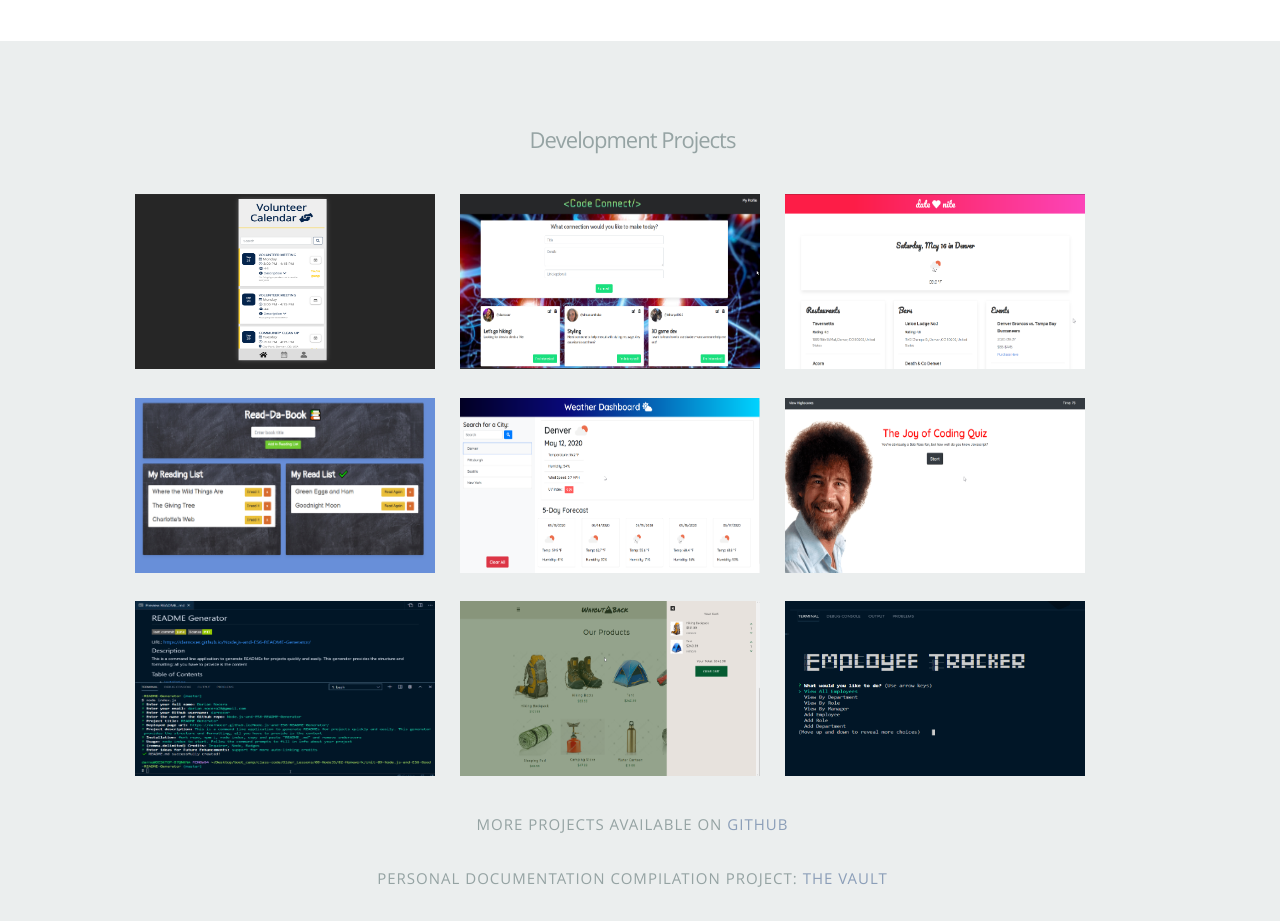
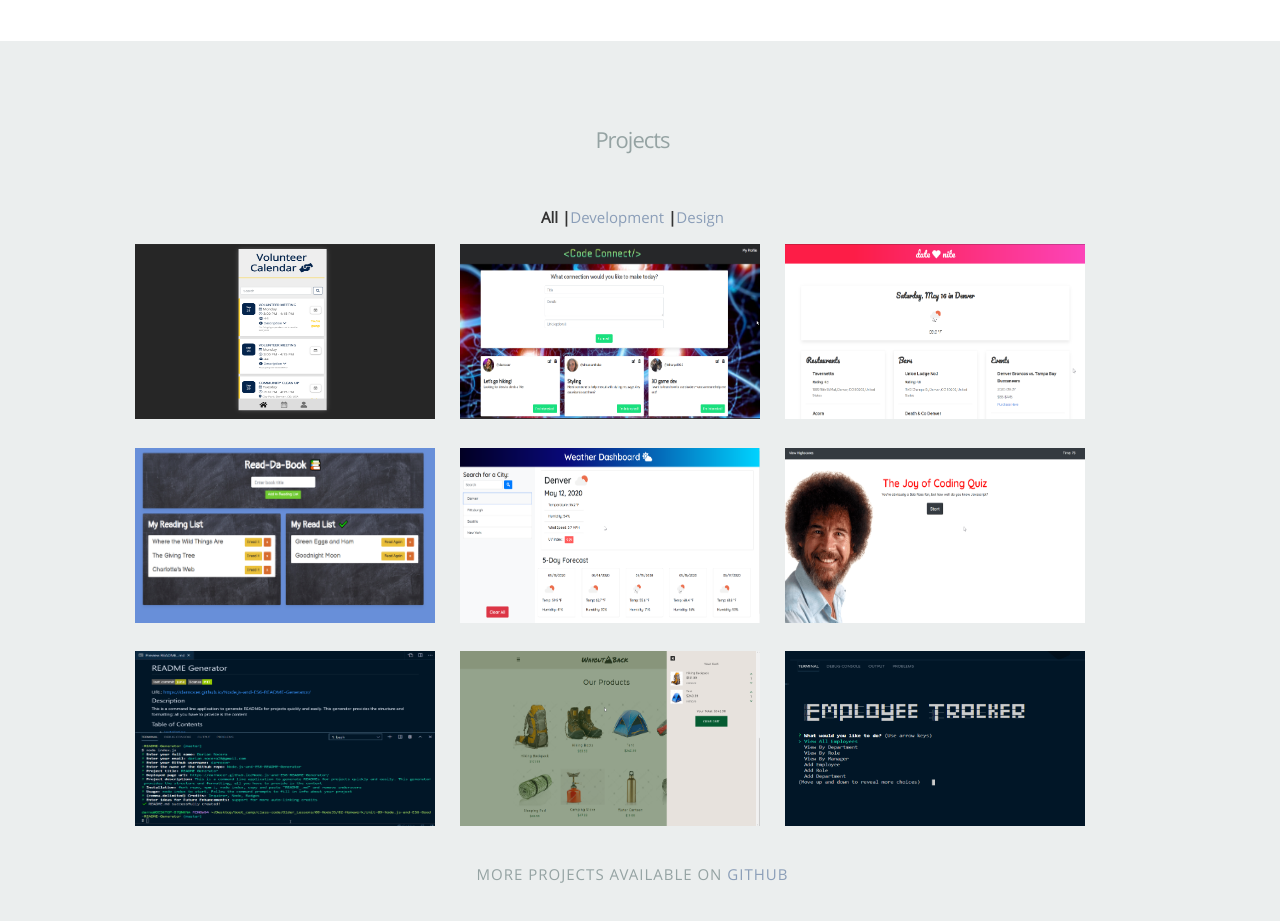
Before and after one commit to darnocer/React-Portfolio, a React (Create React App) app: page / in a window 1280 px wide. Shown: the part 2160-3081 px from the top of the page. Built offline with nearby package versions, Linux system fonts and the light colour scheme.

Commit message:
trying to get portfolio filter state to work

```diff
--- a/src/App.js
+++ b/src/App.js
@@ -11,10 +11,6 @@ import TUF from "./pages/TUF";
 
 function App() {
   const [resumeData, setResumeData] = useState({});
-
-  //   ReactGA.initialize("UA-110570651-1");
-  //   ReactGA.pageview(window.location.pathname);
-  // }
 
   useEffect(() => {
     getResumeData();
@@ -35,6 +31,8 @@ function App() {
     });
   }
 
+  console.log(resumeData);
+
   return (
     <div className="App">
       <Header data={resumeData.main} />
--- a/src/pages/Portfolio.js
+++ b/src/pages/Portfolio.js
@@ -1,30 +1,49 @@
-import React, { Component } from "react";
+import React, { useState, useEffect } from "react";
 
-class Portfolio extends Component {
-  render() {
-    console.log(this.props);
-    if (this.props.data) {
-      var projects = this.props.data.projects.map(function (projects) {
-        var projectImage = "images/portfolio/" + projects.image;
+function Portfolio(props) {
+  var portfolio = props.data;
+  console.log(portfolio);
+
+  const [filter, setFilter] = useState("all");
+  // const [projects, setProjects] = useState([]);
+
+  // useEffect(() => {
+  //   setProjects(portfolio);
+  // }, []);
+
+  // console.log(projects);
+
+  // useEffect(() => {
+  //   setProjects([]);
+  //   const filtered = props.data.projects.map((p) => ({
+  //     ...p,
+  //     filtered: p.category.includes(filter),
+  //   }));
+  //   setProjects(filtered);
+  // }, [filter]);
+
+  if (props.data) {
+    var projectCards = props.data.projects.map(function (p) {
+      var projectImage = "images/portfolio/" + p.image;
       return (
-          <div key={projects.title} className="columns portfolio-item">
+        <div key={p.title} className="columns portfolio-item">
           <div className="item-wrap">
-              <img alt={projects.title} src={projectImage} />
+            <img alt={p.title} src={projectImage} />
             <div className="overlay">
               <div className="portfolio-item-meta">
-                  <h5>{projects.title}</h5>
-                  <p>{projects.description}</p>
+                <h5>{p.title}</h5>
+                <p>{p.description}</p>
               </div>
             </div>
             <div className="link-icon">
-                {projects.url ? (
-                  <a href={projects.url} title={projects.title} target="_blank">
+              {p.url ? (
+                <a href={p.url} title={p.title} target="_blank">
                   <i className="fa fa-link fa-lg"></i>
                 </a>
               ) : null}
               &nbsp;&nbsp;&nbsp;
-                {projects.source ? (
-                  <a href={projects.source} title="Source Code" target="_blank">
+              {p.source ? (
+                <a href={p.source} title="Source Code" target="_blank">
                   <i className="fas fa-code fa-lg"></i>
                 </a>
               ) : null}
@@ -36,15 +55,37 @@ class Portfolio extends Component {
   }
 
   return (
+    <>
       <section id="portfolio">
         <div className="row">
           <div className="twelve columns collapsed">
-            <h1>Development Projects</h1>
-
+            <h1>Projects</h1>
+            <div className="filters">
+              <a
+                href="/#"
+                className={filter === "all" ? "active" : null}
+                onClick={() => setFilter("all")}>
+                All
+              </a>{" "}
+              <span className="separator">|</span>
+              <a
+                href="/#"
+                className={filter === "development" ? "active" : null}
+                onClick={() => setFilter("development")}>
+                Development
+              </a>{" "}
+              <span className="separator">|</span>
+              <a
+                href="/#"
+                className={filter === "design" ? "active" : null}
+                onClick={() => setFilter("design")}>
+                Design
+              </a>
+            </div>
             <div
               id="portfolio-wrapper"
               className="bgrid-thirds s-bgrid-thirds cf">
-              {projects}
+              {projectCards}
             </div>
             <h2>
               More projects available on{" "}
@@ -61,8 +102,8 @@ class Portfolio extends Component {
           </div>
         </div>
       </section>
+    </>
   );
-  }
 }
 
 export default Portfolio;
```
Lines whose indentation alone changed are shown as unchanged.
